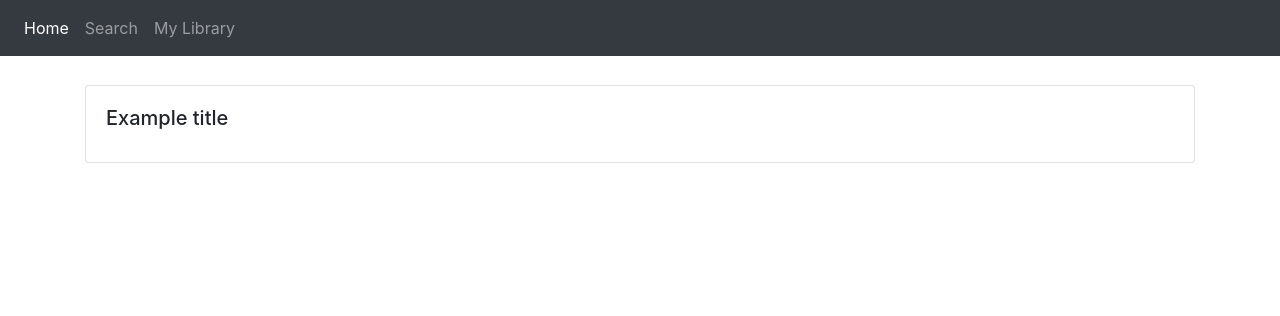
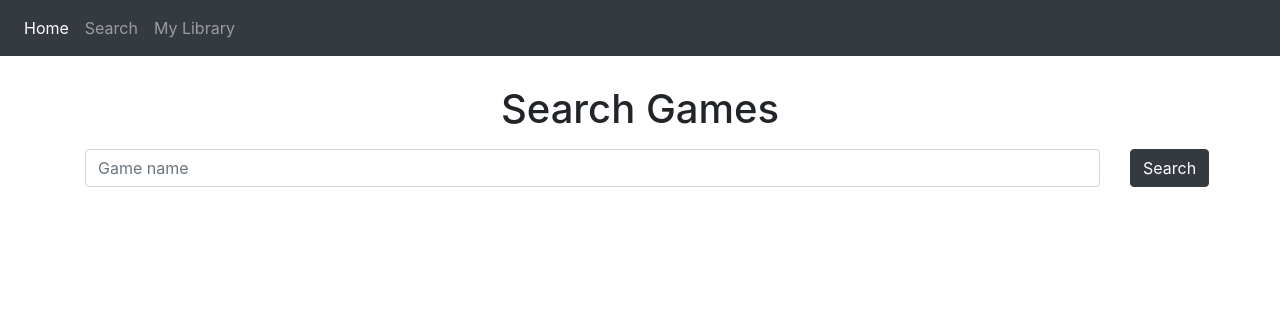
Before and after one commit to SweetnSpicy/iste432, a PHP site: page /search.php in a window 1280 px wide. Shown: the top 316 px of the page. Run offline with PHP 8.4, Linux system fonts and the light colour scheme; data that the repository does not hold is empty.

Commit message:
Added functioning search for games

```diff
--- a/classes/api_grabber.php
+++ b/classes/api_grabber.php
@@ -1,8 +1,8 @@
 <?php
 
 require __DIR__.'/../vendor/autoload.php'; //Got rid of for ApiGrabberTest
-require 'game_abbrv.php';
-require 'game.php';
+require __DIR__.'/game_abbrv.php';
+require __DIR__.'/game.php';
 
 use GuzzleHttp\Client;
 
--- a/search.php
+++ b/search.php
@@ -1,27 +1,53 @@
 <?php
 // Search for a boardgame
 include "assets/inc/main_header.php";
+require_once __DIR__.'/classes/api_grabber.php';
+$api = new ApiGrabber();
+
+$games = null;
+
+if (isset($_GET["submit"])) {
+    $games = $api->searchBoardGames($_GET["searchText"]);
+}
 ?>
 
 <div class="container" style="padding-top: 85px;">
-    <div class="row">
+    <div class="row mb-4">
         <div class="col">
-            <div class="card">
-                <div class="card-body">
-                    <?php
-                        $gametitle = "Example title";
-                        $gameCard = "
-                            <div>
-                                <h5 class=\"card-title\">{$gametitle}</h5>
-                            </div>
-                        ";
-                        echo $gameCard;
-
-                    ?>
+            <h1 class="text-center mb-3">Search Games</h1>
+            <form method="get" role="form" action="search.php">
+                <div class="row">
+                    <div class="col-11">
+                        <div class="form-group">
+                            <input type="text" class="form-control" name="searchText" placeholder="Game name">
+                        </div>
+                    </div>
+                    <div class="col-1">
+                        <button type="submit" name="submit" value="send" class="btn btn-dark mb-2">Search</button>
+                    </div>
                 </div>
-            </div>
+            </form>
         </div>
     </div>
+    <?php
+        foreach($games as $game){
+            echo "
+                <div class='row'>
+                    <div class='col'>
+                        <div class='card mb-3'>
+                            <div class='card-body'>
+                                <div>
+                                    <h5 class='card-title'>{$game->getName()}</h5>
+                                    <p>Year published: {$game->getYrPublished()}</p>
+                                </div>
+                            </div>
+                        </div>
+                    </div>
+                </div>
+            ";
+        }
+    ?>
+
 
 </div>
 </body>
```
